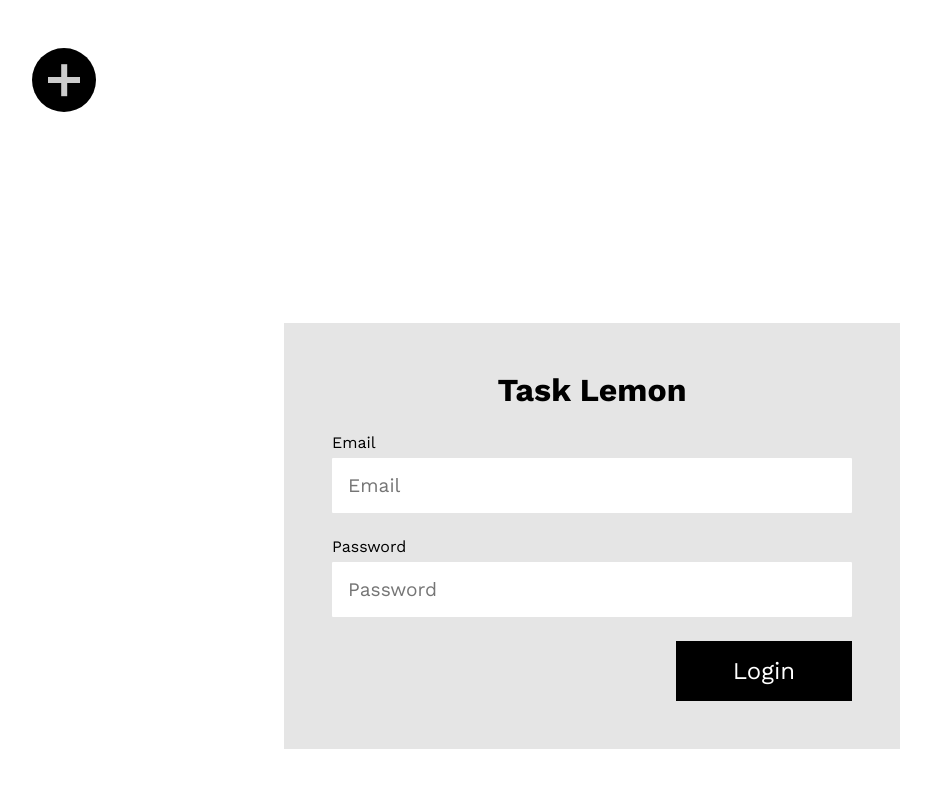
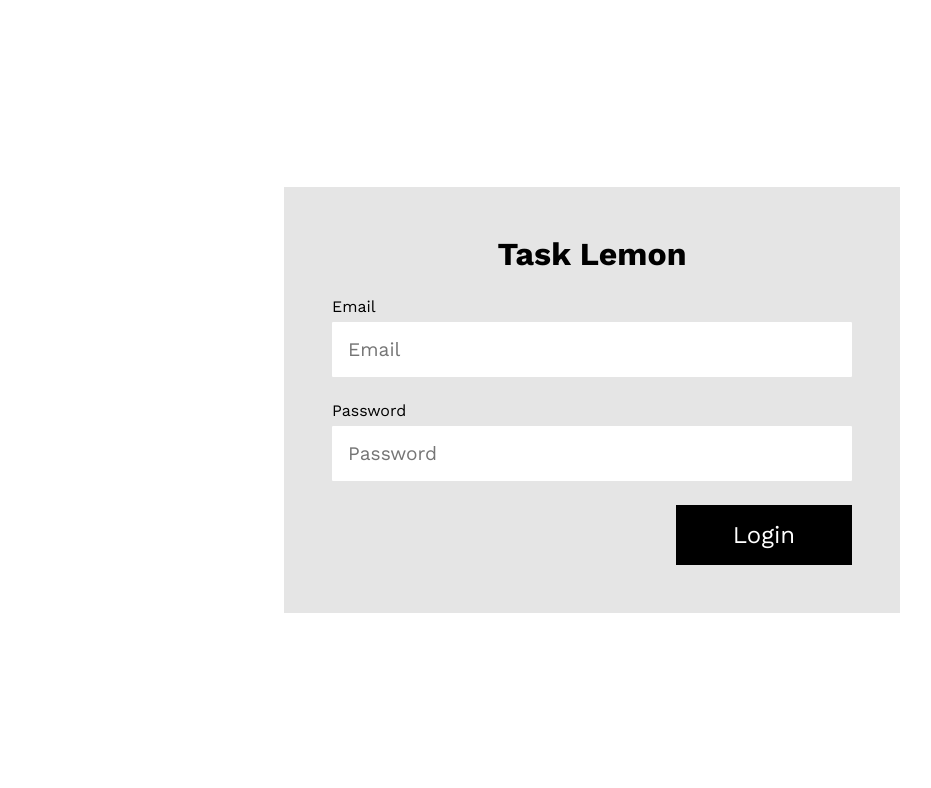
Before and after one commit to 100devs/course-tracker, a React (Create React App) app in the folder packages/client/: page /login in a window 1280 px wide. Shown: the top 788 px of the page, without its empty margins (48-979 px from the left). Built offline with nearby package versions, Linux system fonts and the light colour scheme; no server answers.

Commit message:
removed navbar component

```diff
--- a/packages/client/src/App.js
+++ b/packages/client/src/App.js
@@ -1,8 +1,7 @@
 import styled from "styled-components";
 import React from "react";
-import { BrowserRouter as Router, Switch, Route } from "react-router-dom";
+import { BrowserRouter as Router, Switch } from "react-router-dom";
 import { AuthContextProvider } from "./context/AuthContext";
-import Navbar from "./components/Navbar";
 import Login from "./components/Login";
 import Feed from "./Feed";
 import CreatePost from "./components/CreatePost";
@@ -24,7 +23,6 @@ function App() {
     <AuthContextProvider>
       <AppContainer>
         <Router>
-          <Navbar />
           <Switch>
             <PublicRoute
               component={Login}
```
